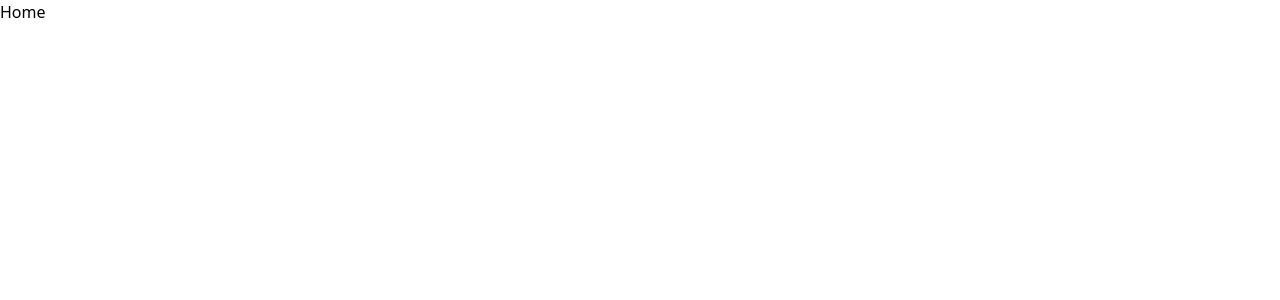
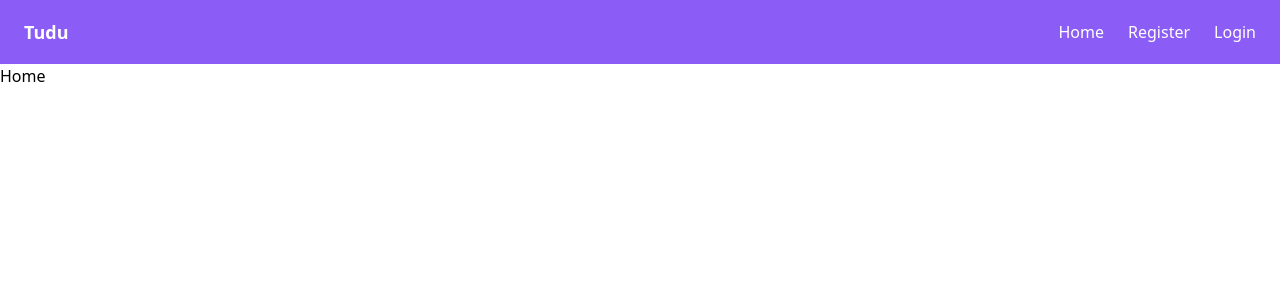
Before and after one commit to a-dtya/mern-tut, a React (Create React App) app in the folder todo-react/: page / in a window 1280 px wide. Shown: the top 300 px of the page. Built offline with nearby package versions, Linux system fonts and the light colour scheme.

Commit message:
Navbar added

```diff
--- a/todo-react/src/App.js
+++ b/todo-react/src/App.js
@@ -4,10 +4,13 @@ import SignUp from './SignUp';
 import Login from './Login';
 import Profile from './Profile';
 import Home from './Home'
+import Navbar from './Navbar'
 function App() {
   return (
     <div className="App">
+
       <BrowserRouter>
+      <Navbar/>
         <Routes>
           <Route path="/" element={<Home/>}/>
           <Route path="/signup" element={<SignUp/>}/>
```
